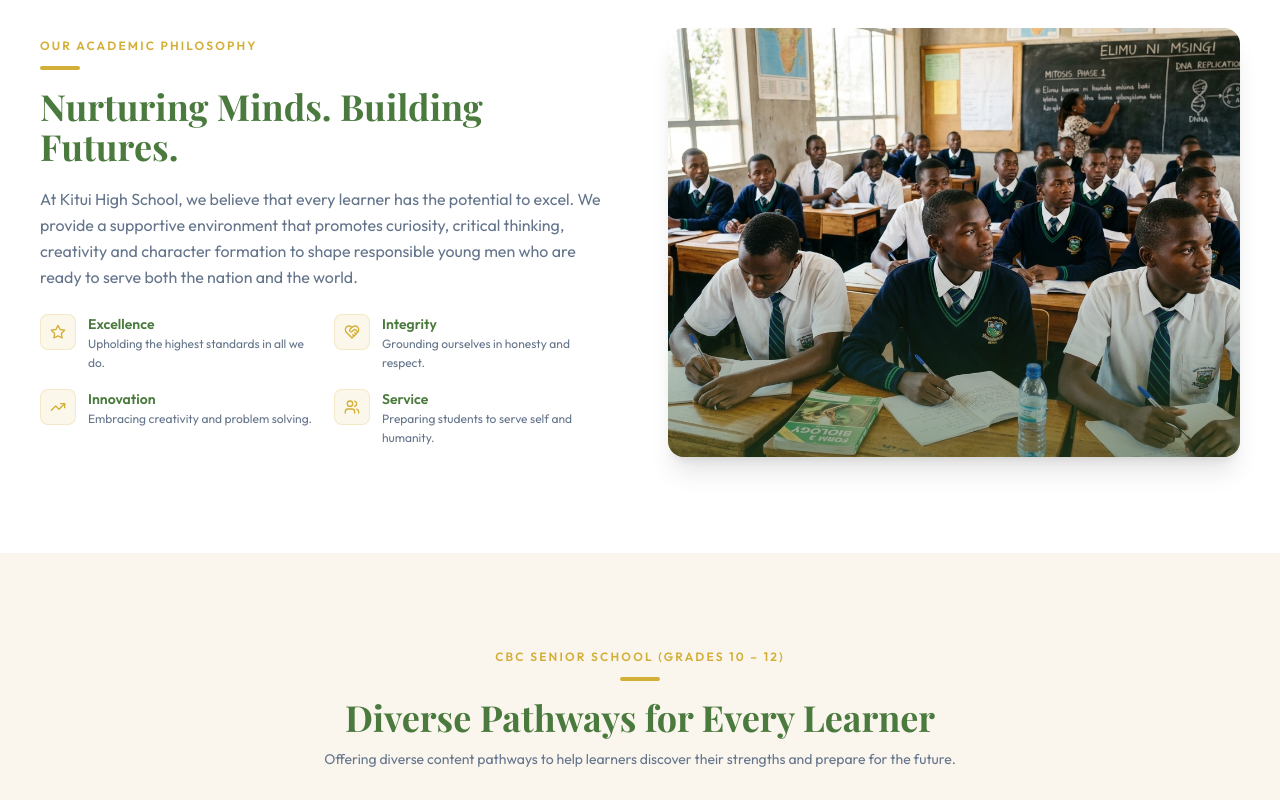
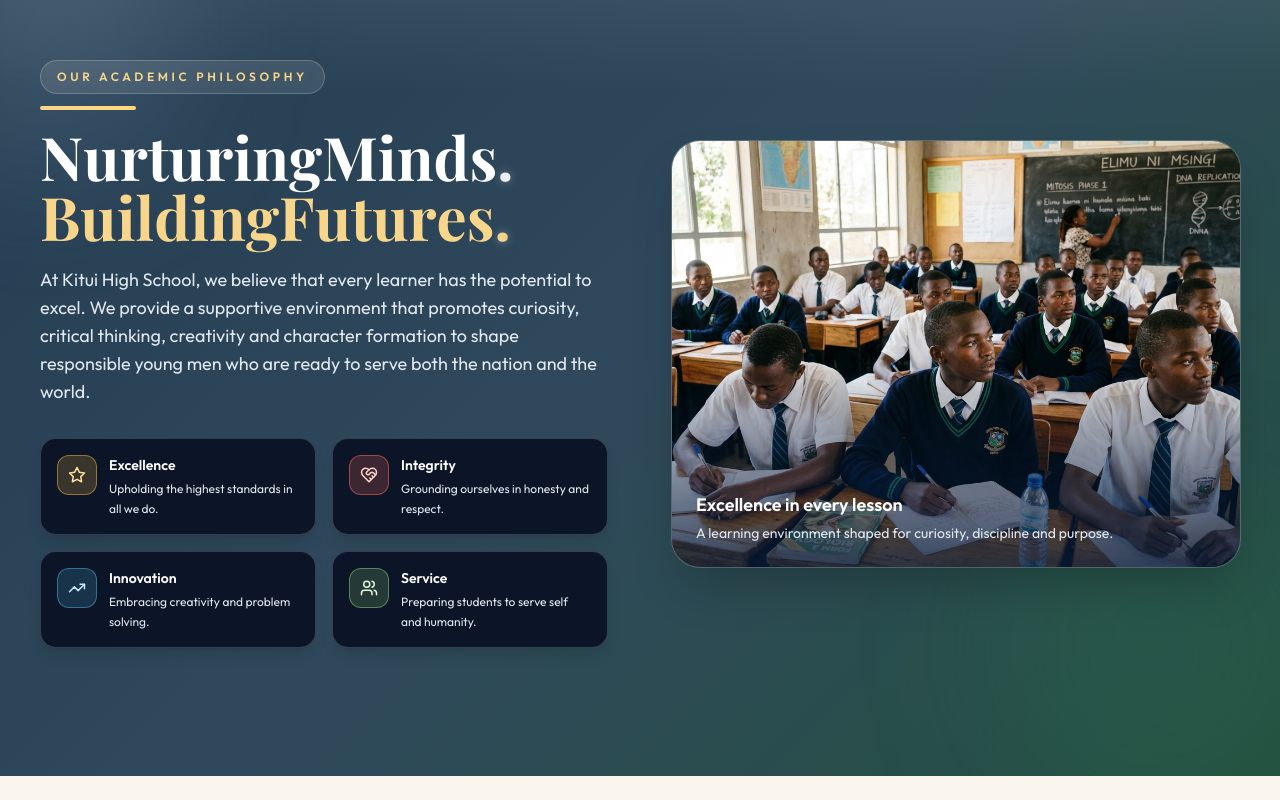
Before and after one commit to starvoniq/Kitui-School-website, a React (Vite) app: page /academics in a window 1280 px wide. Shown: the part 560-1360 px from the top of the page. Built offline with nearby package versions, Linux system fonts and the light colour scheme; a web font is replaced by a local one.

Commit message:
Enhance academic philosophy section animations and styling

```diff
--- a/src/pages/Academics.jsx
+++ b/src/pages/Academics.jsx
@@ -1,3 +1,4 @@
+import { useEffect, useRef, useState } from 'react'
 import { Link } from 'react-router-dom'
 import {
   FlaskConical, Pi, Globe, BookText, Wrench, HeartHandshake,
@@ -10,10 +11,10 @@ import { images } from '../assets/images.js'
 
 /* ─── Data ─── */
 const values = [
-  { icon: Star, label: 'Excellence', desc: 'Upholding the highest standards in all we do.' },
-  { icon: HeartHandshake, label: 'Integrity', desc: 'Grounding ourselves in honesty and respect.' },
-  { icon: TrendingUp, label: 'Innovation', desc: 'Embracing creativity and problem solving.' },
-  { icon: Users, label: 'Service', desc: 'Preparing students to serve self and humanity.' },
+  { icon: Star, label: 'Excellence', desc: 'Upholding the highest standards in all we do.', accent: 'from-[#f4b942] to-[#d46c17]', border: 'border-[#f4b942]/50', iconBg: 'bg-[#f4b942]/20', iconText: 'text-[#ffe09a]' },
+  { icon: HeartHandshake, label: 'Integrity', desc: 'Grounding ourselves in honesty and respect.', accent: 'from-[#ff6f61] to-[#c43e3e]', border: 'border-[#ff6f61]/50', iconBg: 'bg-[#ff6f61]/20', iconText: 'text-[#ffd2c8]' },
+  { icon: TrendingUp, label: 'Innovation', desc: 'Embracing creativity and problem solving.', accent: 'from-[#4fb3d8] to-[#1f6f89]', border: 'border-[#4fb3d8]/50', iconBg: 'bg-[#4fb3d8]/20', iconText: 'text-[#bfe7f4]' },
+  { icon: Users, label: 'Service', desc: 'Preparing students to serve self and humanity.', accent: 'from-[#8bcf7b] to-[#3f7f46]', border: 'border-[#8bcf7b]/50', iconBg: 'bg-[#8bcf7b]/20', iconText: 'text-[#dff5dc]' },
 ]
 
 const streams = [
@@ -91,7 +92,155 @@ const grades = [
   { grade: 'C', count: 5, pct: '1.41%' },
   ]
 
+function usePrefersReducedMotion() {
+  const [prefersReducedMotion, setPrefersReducedMotion] = useState(false)
+
+  useEffect(() => {
+    if (typeof window === 'undefined' || !window.matchMedia) return
+
+    const mediaQuery = window.matchMedia('(prefers-reduced-motion: reduce)')
+    const updatePreference = () => setPrefersReducedMotion(mediaQuery.matches)
+
+    updatePreference()
+    mediaQuery.addEventListener?.('change', updatePreference)
+
+    return () => mediaQuery.removeEventListener?.('change', updatePreference)
+  }, [])
+
+  return prefersReducedMotion
+}
+
+function Reveal({ children, delay = 0, className = '', as: Component = 'div' }) {
+  const [isVisible, setIsVisible] = useState(false)
+  const ref = useRef(null)
+  const reducedMotion = usePrefersReducedMotion()
+
+  useEffect(() => {
+    if (reducedMotion) {
+      setIsVisible(true)
+      return
+    }
+
+    if (typeof IntersectionObserver === 'undefined' || !ref.current) return
+
+    const observer = new IntersectionObserver(
+      ([entry]) => {
+        if (entry.isIntersecting) {
+          setIsVisible(true)
+          observer.disconnect()
+        }
+      },
+      { threshold: 0.2, rootMargin: '0px 0px -60px 0px' }
+    )
+
+    observer.observe(ref.current)
+
+    return () => observer.disconnect()
+  }, [reducedMotion])
+
+  return (
+    <Component
+      ref={ref}
+      className={className}
+      style={{
+        opacity: isVisible ? 1 : 0,
+        transform: isVisible ? 'translateY(0)' : 'translateY(24px)',
+        transition: reducedMotion
+          ? 'none'
+          : `opacity 700ms cubic-bezier(0.22, 1, 0.36, 1) ${delay}s, transform 700ms cubic-bezier(0.22, 1, 0.36, 1) ${delay}s`,
+        willChange: 'opacity, transform',
+      }}
+    >
+      {children}
+    </Component>
+  )
+}
+
+function AutoTypeText({ text, className = '', onComplete }) {
+  const [displayedText, setDisplayedText] = useState('')
+  const reducedMotion = usePrefersReducedMotion()
+
+  useEffect(() => {
+    if (reducedMotion) {
+      setDisplayedText(text)
+      onComplete?.()
+      return
+    }
+
+    let intervalId
+    let timeoutId
+    let active = true
+    let index = 0
+
+    const typeNextLetter = () => {
+      if (!active) return
+
+      if (index < text.length) {
+        setDisplayedText(text.slice(0, index + 1))
+        index += 1
+      } else {
+        window.clearInterval(intervalId)
+        onComplete?.()
+      }
+    }
+
+    intervalId = window.setInterval(typeNextLetter, 90)
+
+    return () => {
+      active = false
+      window.clearInterval(intervalId)
+      window.clearTimeout(timeoutId)
+    }
+  }, [reducedMotion, text, onComplete])
+
+  return (
+    <span className={className}>
+      {displayedText.split('').map((char, index) => {
+        const isActiveLetter = index === displayedText.length - 1 && displayedText.length > 0
+
+        return (
+          <span
+            key={`${char}-${index}`}
+            className="inline-block"
+            style={{
+              animation: isActiveLetter ? 'letterJump 420ms ease-out, shimmer 1.2s ease-in-out infinite' : 'none',
+              display: 'inline-block',
+              textShadow: isActiveLetter ? '0 0 10px rgba(255,255,255,0.35)' : 'none',
+            }}
+          >
+            {char}
+          </span>
+        )
+      })}
+      <style>{`
+        @keyframes letterJump {
+          0% { transform: translateY(0); }
+          40% { transform: translateY(-7px); }
+          100% { transform: translateY(0); }
+        }
+
+        @keyframes shimmer {
+          0%, 100% { opacity: 1; }
+          50% { opacity: 0.6; }
+        }
+      `}</style>
+    </span>
+  )
+}
+
 export default function Academics() {
+  const [activeLine, setActiveLine] = useState(0)
+  const reducedMotion = usePrefersReducedMotion()
+
+  const backgroundStyle = reducedMotion
+    ? {
+        background: 'linear-gradient(135deg, #1f2328 0%, #30363d 100%)',
+      }
+    : {
+        background: 'linear-gradient(135deg, #1f2328 0%, #2f4f66 45%, #2f6b4f 100%)',
+        animation: 'sectionGlow 5s ease-in-out infinite alternate',
+      }
+
   return (
     <>
       <PageHero
@@ -103,43 +252,97 @@ export default function Academics() {
       />
 
       {/* ══ PHILOSOPHY ══ */}
-      <section id="overview" className="section-pad bg-white">
-        <div className="container-page grid lg:grid-cols-2 gap-14 items-center">
-          <div>
-            <p className="section-eyebrow mb-3">Our Academic Philosophy</p>
-            <div className="gold-bar mb-4" />
-            <h2 className="section-title mb-5">Nurturing Minds. Building Futures.</h2>
-            <p className="section-sub mb-5">
+      <section id="overview" className="relative overflow-hidden py-24 text-white sm:py-28 lg:py-32" style={backgroundStyle}>
+        <div className="absolute inset-0 bg-slate-950/25" />
+        <div className="absolute left-[-6rem] top-[-3rem] h-72 w-72 rounded-full bg-[#8da1b4]/20 blur-3xl" />
+        <div className="absolute bottom-[-2rem] right-[-2rem] h-80 w-80 rounded-full bg-[#2f6b4f]/25 blur-3xl" />
+        <div className="absolute inset-x-0 top-0 h-40 bg-gradient-to-b from-white/10 to-transparent" />
+
+        <div className="container-page relative z-10 grid items-center gap-12 lg:grid-cols-2 lg:gap-16">
+          <div className="max-w-2xl">
+            <Reveal delay={0.08}>
+              <p className="mb-3 inline-flex rounded-full border border-white/20 bg-white/10 px-4 py-2 text-xs font-semibold uppercase tracking-[0.3em] text-[#f7d58b] backdrop-blur">
+                Our Academic Philosophy
+              </p>
+            </Reveal>
+            <Reveal delay={0.16}>
+              <div className="mb-4 h-1 w-24 rounded-full bg-gradient-to-r from-[#f7d58b] to-[#ffd978]" />
+            </Reveal>
+            <Reveal delay={0.24}>
+              <h2 className="mb-5 text-4xl font-serif font-bold leading-tight sm:text-5xl lg:text-6xl">
+                <span className="inline-block">
+                  <AutoTypeText
+                    text="Nurturing Minds."
+                    onComplete={() => setActiveLine(1)}
+                  />
+                </span>
+                <br />
+                <span className="inline-block text-[#f7d58b]">
+                  {activeLine >= 1 ? (
+                    <AutoTypeText text="Building Futures." />
+                  ) : null}
+                </span>
+              </h2>
+            </Reveal>
+            <Reveal delay={0.32}>
+              <p className="mb-6 max-w-xl text-base leading-8 text-slate-200 sm:text-lg">
                 At Kitui High School, we believe that every learner has the potential to excel. We
                 provide a supportive environment that promotes curiosity, critical thinking, creativity
                 and character formation to shape responsible young men who are ready to serve both the
                 nation and the world.
               </p>
-            <div className="grid grid-cols-2 gap-4 mt-6">
-              {values.map(({ icon: Icon, label, desc }) => (
-                <div key={label} className="flex gap-3 items-start">
-                  <div className="w-9 h-9 rounded-lg bg-gold/10 border border-gold/20 flex items-center justify-center shrink-0">
-                    <Icon className="text-gold" size={16} />
+            </Reveal>
+            <div className="mt-8 grid gap-4 sm:grid-cols-2">
+              {values.map(({ icon: Icon, label, desc, accent, border, iconBg, iconText }, index) => (
+                <Reveal key={label} delay={0.45 + index * 0.12}>
+                  <div className={`group relative flex h-full items-start gap-3 overflow-hidden rounded-2xl border border-white/15 bg-slate-900/85 p-4 shadow-lg backdrop-blur-md transition duration-300 hover:-translate-y-1 hover:scale-[1.02] hover:${border} hover:bg-slate-900/95 hover:shadow-2xl`}>
+                    <div className="absolute inset-0 bg-gradient-to-br opacity-80 transition duration-300 group-hover:opacity-95" style={{ backgroundImage: `linear-gradient(135deg, var(--tw-gradient-stops))` }} />
+                    <div className="absolute inset-0 bg-slate-950/35" />
+                    <div className="relative z-10 flex w-full items-start gap-3">
+                      <div className={`flex h-10 w-10 shrink-0 items-center justify-center rounded-xl border ${border} ${iconBg} transition duration-300 group-hover:rotate-6 group-hover:scale-110`}>
+                        <Icon className={iconText} size={18} />
                       </div>
                       <div>
-                    <p className="font-semibold text-forest text-sm">{label}</p>
-                    <p className="text-xs text-slate-500 font-sans leading-relaxed">{desc}</p>
+                        <p className="text-sm font-semibold text-white">{label}</p>
+                        <p className="mt-1 text-xs leading-relaxed text-slate-200">{desc}</p>
                       </div>
                     </div>
+                  </div>
+                </Reveal>
               ))}
             </div>
           </div>
-          {/* Photo */}
-          <div className="rounded-2xl overflow-hidden shadow-xl aspect-[4/3] relative group">
+
+          <Reveal delay={0.28} className="w-full">
+            <div className="relative aspect-[4/3] overflow-hidden rounded-[28px] shadow-2xl ring-1 ring-white/20">
               <img
                 src={images.academics.studentsClass}
                 alt="Students in Class"
-              className="w-full h-full object-cover group-hover:scale-105 transition-transform duration-500"
+                className="h-full w-full object-cover transition-transform duration-700 hover:scale-105"
               />
-            <div className="absolute inset-0 bg-gradient-to-t from-forest-dark/50 via-transparent to-transparent" />
+              <div className="absolute inset-0 bg-gradient-to-t from-[#071b39]/80 via-transparent to-transparent" />
+              <div className="absolute bottom-0 left-0 right-0 p-5 sm:p-6">
+                <p className="text-lg font-semibold text-white">Excellence in every lesson</p>
+                <p className="mt-1 text-sm text-slate-200">A learning environment shaped for curiosity, discipline and purpose.</p>
               </div>
             </div>
+          </Reveal>
+        </div>
       </section>
+
+      <style>{`
+        @keyframes sectionGlow {
+          0% {
+            background: linear-gradient(135deg, #1f2328 0%, #30363d 50%, #2f4f66 100%);
+          }
+          50% {
+            background: linear-gradient(135deg, #2f4f66 0%, #3f5f73 50%, #2f6b4f 100%);
+          }
+          100% {
+            background: linear-gradient(135deg, #2f6b4f 0%, #3d5f4b 50%, #1f2328 100%);
+          }
+        }
+      `}</style>
 
       {/* ══ CBC STREAMS ══ */}
       <section id="departments" className="section-pad bg-cream">
```
Lines whose indentation alone changed are shown as unchanged.
